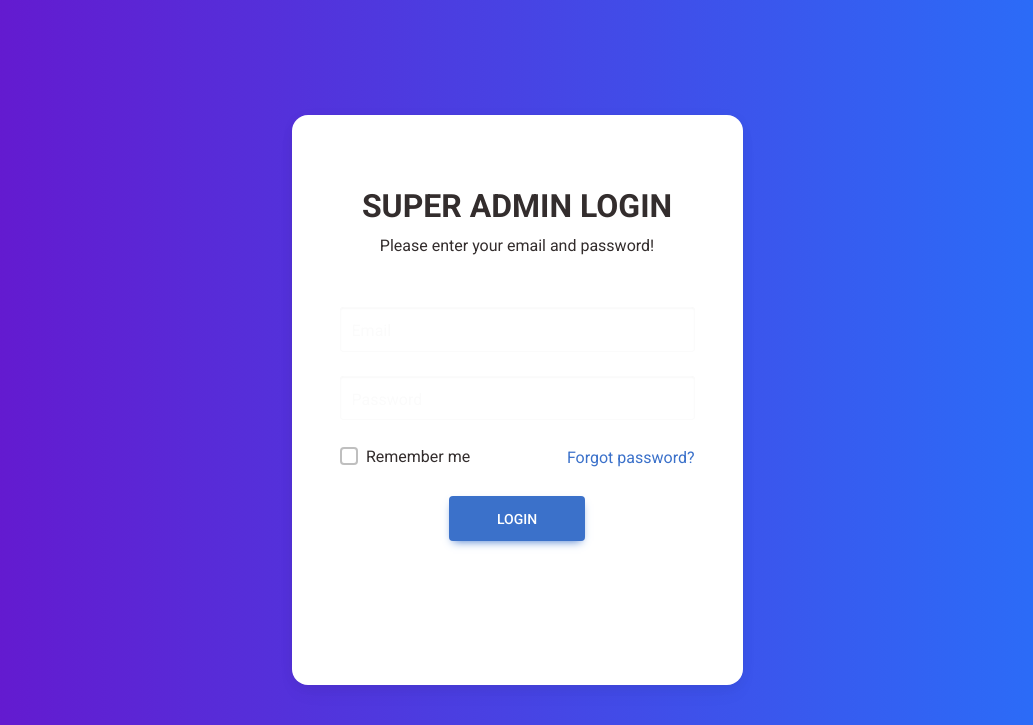
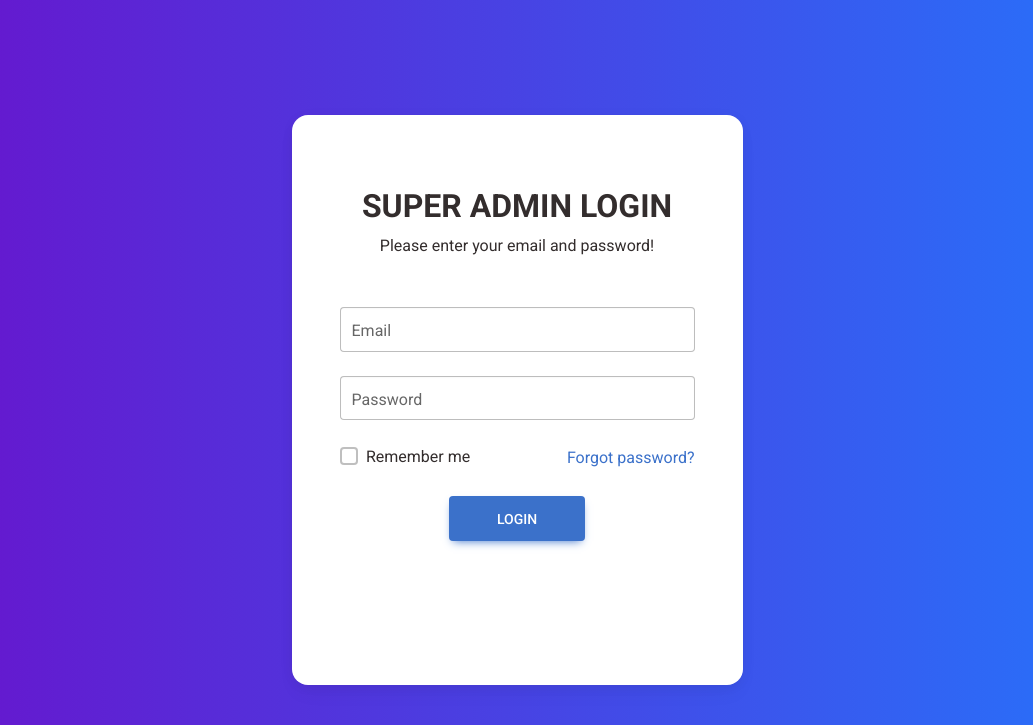
Before and after one commit to ZixisoftTech/Retail-Secure---Jules, a CodeIgniter app: page /database/ in a window 1280 px wide. Shown: the top 725 px of the page, without its empty margins (123-1156 px from the left). Run offline with CodeIgniter, Linux system fonts and the light colour scheme; some libraries are stand-ins or nearby versions.

Commit message:
fix: Resolve duplicate sidebar and login input visibility
This commit addresses two critical UI bugs to improve the layout and user experience of the application.

Key Fixes:
1.  **Duplicate Sidebar Removed:** The redundant call to load the sidebar view has been removed from `application/views/templates/header.php`. This resolves the issue of a second sidebar appearing in the content area, ensuring a clean and correct dashboard layout.
2.  **Login Input Visibility Corrected:** The erroneous `form-white` class has been removed from the input field containers in `application/views/auth/login.php`. This fixes the bug where input fields were invisible on the light-colored login card, ensuring they are now clearly visible and styled correctly.

These changes restore the integrity of the UI, providing a clean, professional, and bug-free user experience on both the login and dashboard pages.

```diff
--- a/application/views/auth/login.php
+++ b/application/views/auth/login.php
@@ -50,13 +50,13 @@
                                 <?php echo form_open('auth/login'); ?>
 
                                     <!-- Email input -->
-                                    <div class="form-outline form-white mb-4">
+                                    <div class="form-outline mb-4">
                                         <input type="email" id="email" name="email" class="form-control form-control-lg" required />
                                         <label class="form-label" for="email">Email</label>
                                     </div>
 
                                     <!-- Password input -->
-                                    <div class="form-outline form-white mb-4">
+                                    <div class="form-outline mb-4">
                                         <input type="password" id="password" name="password" class="form-control form-control-lg" required />
                                         <label class="form-label" for="password">Password</label>
                                     </div>
--- a/application/views/templates/header.php
+++ b/application/views/templates/header.php
@@ -12,9 +12,6 @@
 <body>
 
 <div class="d-flex" id="wrapper">
-    <!-- Sidebar-->
-    <?php $this->load->view('templates/sidebar'); ?>
-
     <!-- Page Content -->
     <div id="page-content-wrapper">
         <nav class="navbar navbar-expand-lg navbar-light bg-light border-bottom">
```
